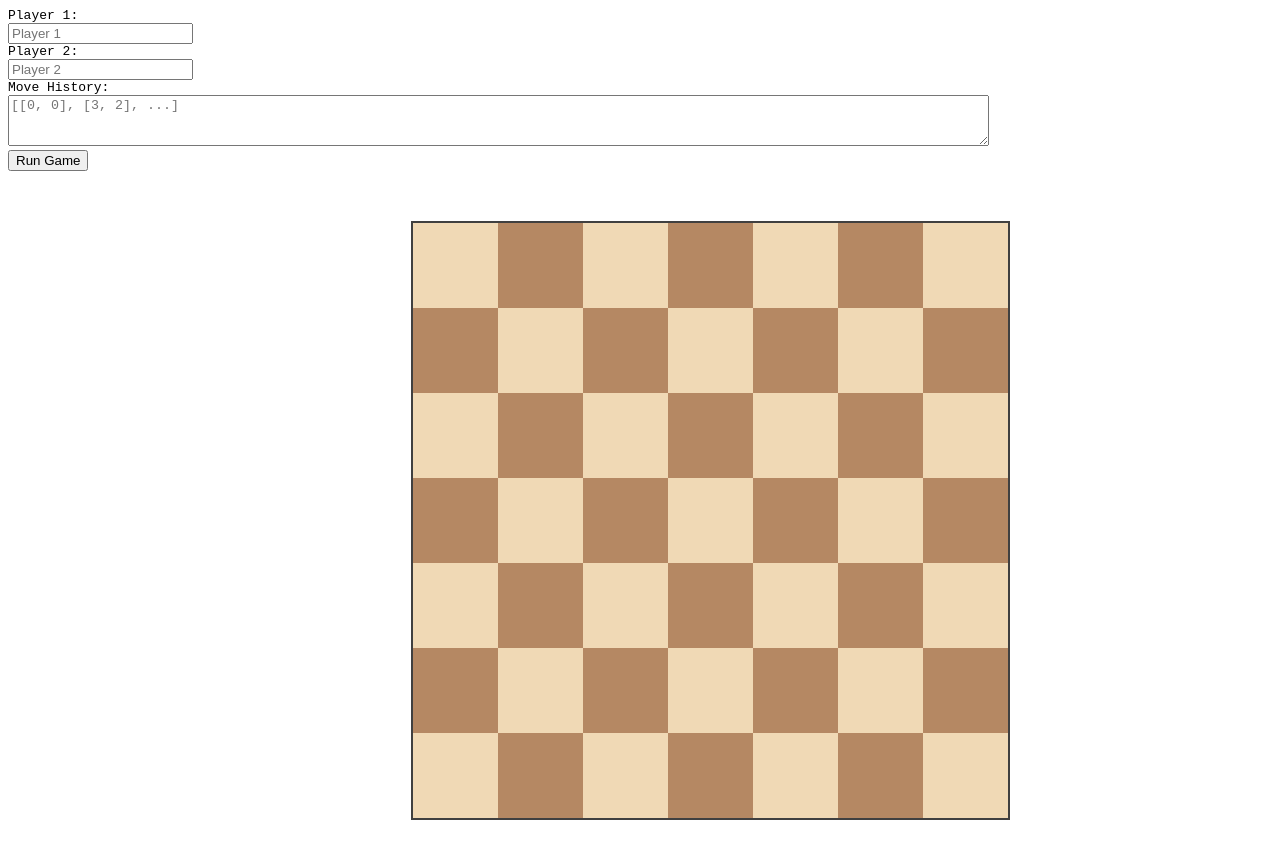
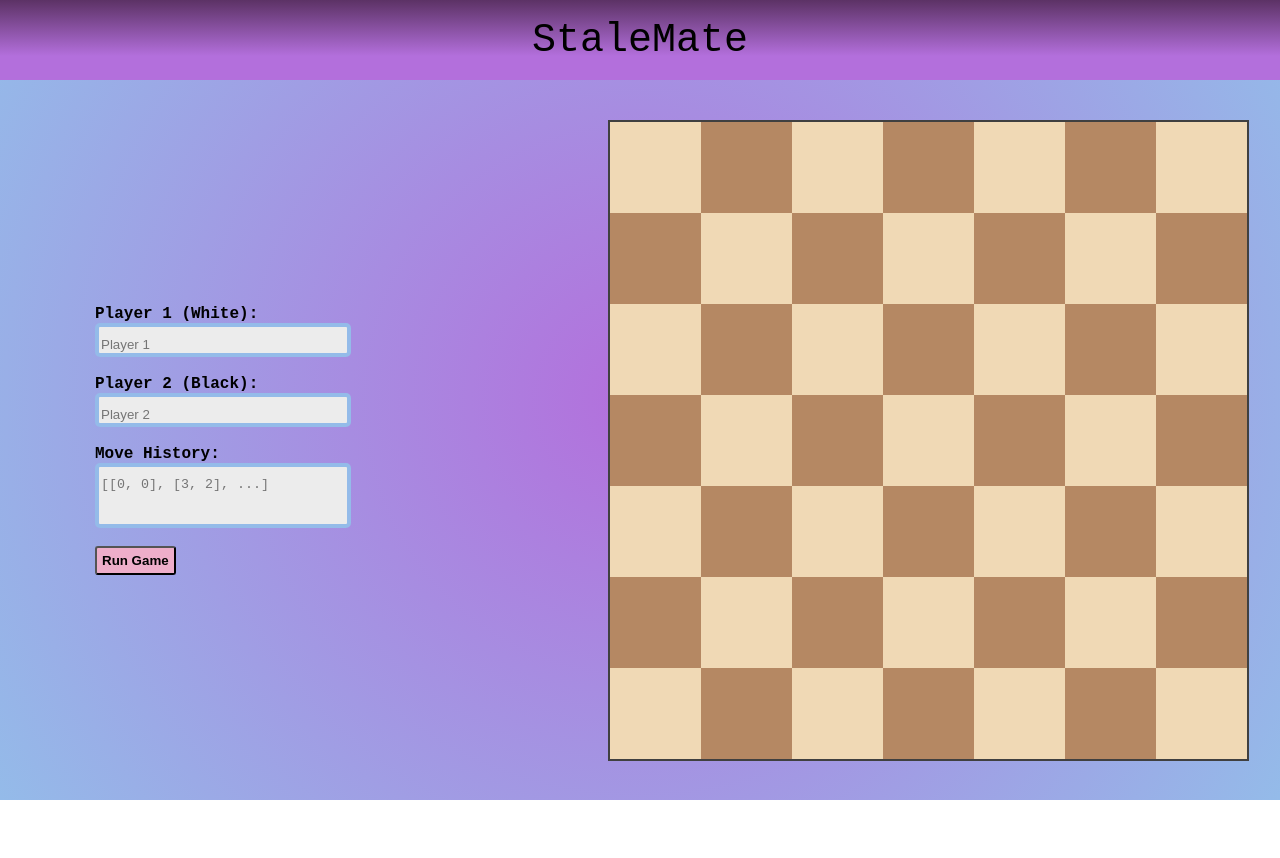
Before and after one commit to CyanTarantula/StaleMate, a plain HTML site: page index.html in a window 1280 px wide. After the commit the page ends 800 px from the top, so only its background shows below. Drawn offline with Linux system fonts and the light colour scheme.

Commit message:
Updated website

```diff
--- a/css/chessboard.css
+++ b/css/chessboard.css
@@ -9,7 +9,7 @@
  */
 
 td {
-  font-size: 1.5em;
+  font-size: 2vmin;
 }
 
 /* clearfix */
--- /dev/null
+++ b/css/style.css
@@ -0,0 +1,87 @@
+body {
+    height: 100vh;
+    width: 100vw;
+    margin: 0;
+    padding: 0;
+    background: rgb(179,111,220);
+    background: radial-gradient(circle, rgba(179,111,220,1) 0%, rgba(148,187,233,1) 100%);
+}
+
+#title {
+    display: flex;
+    justify-content: center;
+    align-items: center;
+    height: 10vh;
+    width: 100vw;
+    font-size: 5vh;
+    background: rgb(179,111,220);
+    background: linear-gradient(0deg, rgba(179,111,220,1) 30%, rgba(92,50,101,1) 100%);
+}
+
+#main-section {
+    display: flex;
+    flex-direction: row;
+    justify-content: space-around;
+    align-items: center;
+    height: 90vh;
+    width: 100vw;
+}
+
+#left-section {
+    display: flex;
+    flex-direction: row;
+    align-items: center;
+    justify-content: space-around;
+    width: 40vw;
+}
+
+#game_form {
+    display: flex;
+    flex-direction: column;
+    width: 20vw;
+    font-size: 2vmin;
+    font-weight: 600;
+}
+
+#input_player1, #input_player2, #move_history {
+    color: black;
+    background-color: rgb(236, 236, 236);
+    border: 4px solid #94bbe9;
+    border-radius: 5px;
+    padding-top: 10px;
+}
+
+#move_history {
+    resize: none;
+}
+
+#input_player1:focus, #input_player2:focus, #move_history:focus {
+    outline: 2px solid #a2ceff;
+}
+
+#runGame {
+    width: min-content;
+    padding: 5px;
+    border-radius: 3px;
+    font-weight: 600;
+    color: black;
+    background-color: #eeaeca;
+}
+
+#display {
+
+}
+
+#board {
+    width: 50vw;
+    display: flex;
+    justify-content: center;
+    align-items: center;
+}
+
+#match {
+    /* margin-left: 20px;
+    width: 275px; */
+    display: inline-block;
+    vertical-align: top;
+}
--- a/index.html
+++ b/index.html
@@ -7,36 +7,19 @@
 	<title>Empty Board Example</title>
 
 	<link rel="stylesheet" href="css/chessboard.css" />
-	<style>
-		#display {
-			float: left;
-			margin: 50px;
-			padding: 0px 50px;
-		}
-
-		#board {
-			width: 600px;
-			display: inline-block;
-			vertical-align: top;
-		}
-
-		#match {
-			margin-left: 20px;
-			width: 275px;
-			display: inline-block;
-			vertical-align: top;
-		}
-	</style>
+	<link rel="stylesheet" href="css/style.css" />
 </head>
 
 <body style="font-family: monospace;">
-
+	<div id="title">StaleMate</div>
+	<div id="main-section">
+		<div id="left-section">
 			<div>
 				<form id="game_form">
-			Player 1:<br>
+					Player 1 (White):<br>
 					<input id="input_player1" type="text" name="player1" placeholder="Player 1">
 					<br>
-			Player 2:<br>
+					Player 2 (Black):<br>
 					<input id="input_player2" type="text" name="player2" placeholder="Player 2">
 					<br>
 					Move History:<br>
@@ -50,7 +33,11 @@
 				<div id="match">
 					<table id="moves" style="text-align: center;"></table>
 				</div>
-		<div id="board"></div>
+			</div>
+		</div>
+
+		<div id="board">
+		</div>
 	</div>
 
 	<script src="js/json3.min.js"></script>
--- a/js/chessboard.js
+++ b/js/chessboard.js
@@ -78,6 +78,7 @@ function validPositionObject(pos) {
 
 // convert FEN piece code to bP, wK, etc
 function fenToPieceCode(piece) {
+  console.log("hmm", piece);
   // black piece
   if (piece.toLowerCase() === piece) {
     return 'b' + piece.toUpperCase();
```
Also changed, not shown: 1 other file. Lines whose indentation alone changed are shown as unchanged.
